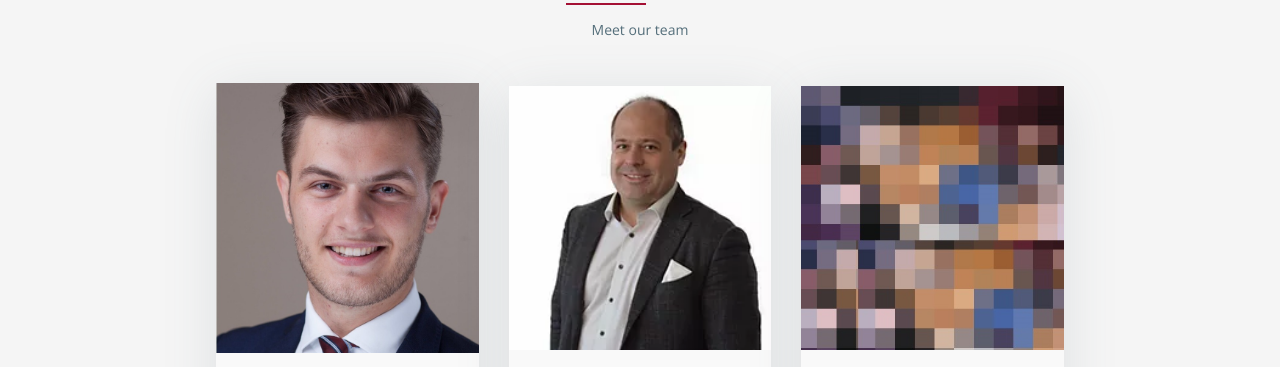
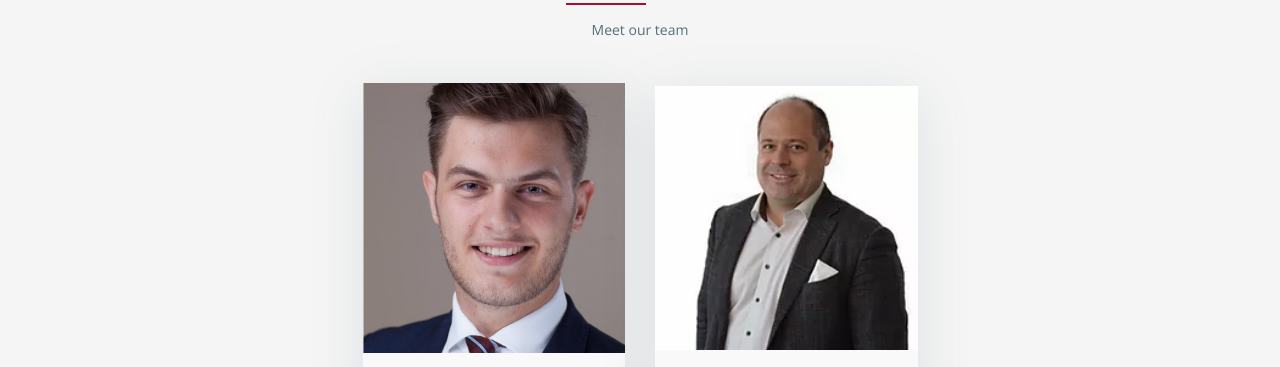
Before and after one commit to erisera19/idealtech, a plain HTML site: page aboutus.html in a window 1280 px wide. Shown: the part 1622-1989 px from the top of the page. Drawn offline with nearby package versions, Linux system fonts and the light colour scheme; files whose address does not match are found by name.

Commit message:
team update

```diff
--- a/aboutus.html
+++ b/aboutus.html
@@ -203,7 +203,7 @@
                             </div>
                         </div>
                     </div>
-                    <div class="col-lg-3 col-md-6 col-xs-12">
+                    <!-- <div class="col-lg-3 col-md-6 col-xs-12">
                         <div class="single-team">
                             <img src="img/about/img-2.jpg" alt="">
                             <div class="team-details">
@@ -217,7 +217,7 @@
                                 </div>
                             </div>
                         </div>
-                    </div>
+                    </div> -->
                     <!-- <div class="col-lg-3 col-md-6 col-xs-12">
                         <div class="single-team">
                             <img src="img/about/img-1.jpg" alt="">
```
